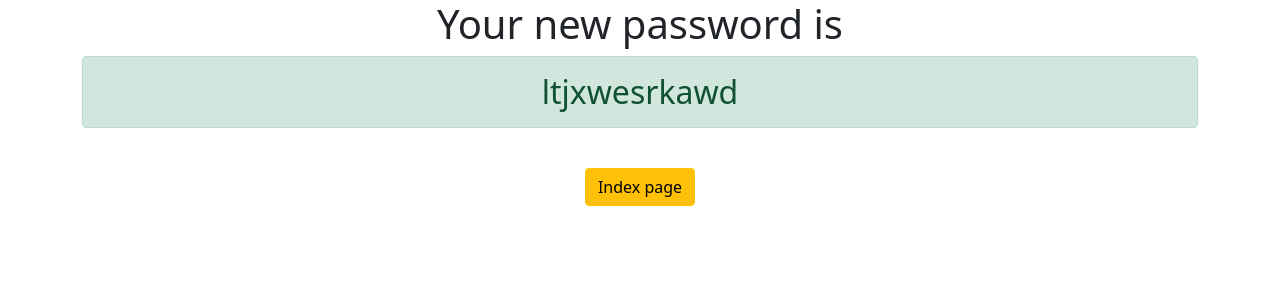
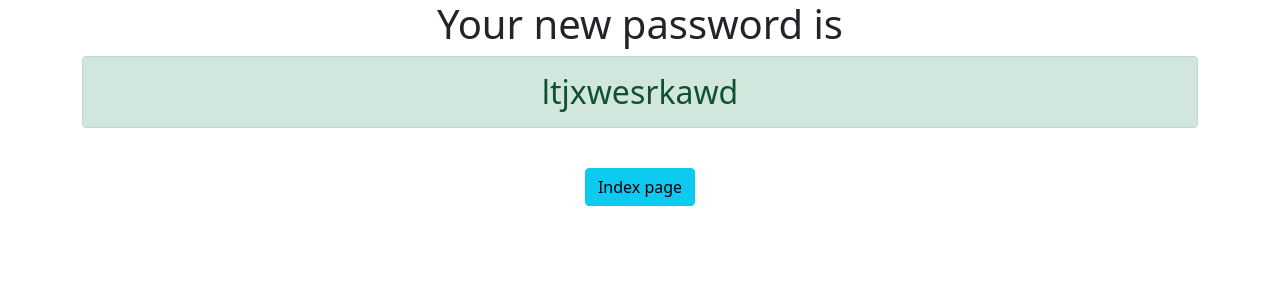
Before and after one commit to serhii-timoshchuk/django-password-generator, a Django app: page /password-generator/ in a window 1280 px wide. Shown: the top 300 px of the page. Run offline with Django 4.2, Linux system fonts and the light colour scheme.

Commit message:
Change class of button

```diff
--- a/generator/templates/generator/generate.html
+++ b/generator/templates/generator/generate.html
@@ -11,7 +11,7 @@
         <h1>Your new password is</h1>
         <h2 class="alert alert-success">{{ password }}</h2>
         <br/>
-        <a href="{% url 'index' %}" class="btn btn-warning">Index page</a>
+        <a href="{% url 'index' %}" class="btn btn-info">Index page</a>
     </div>
 </body>
 </html>
```
